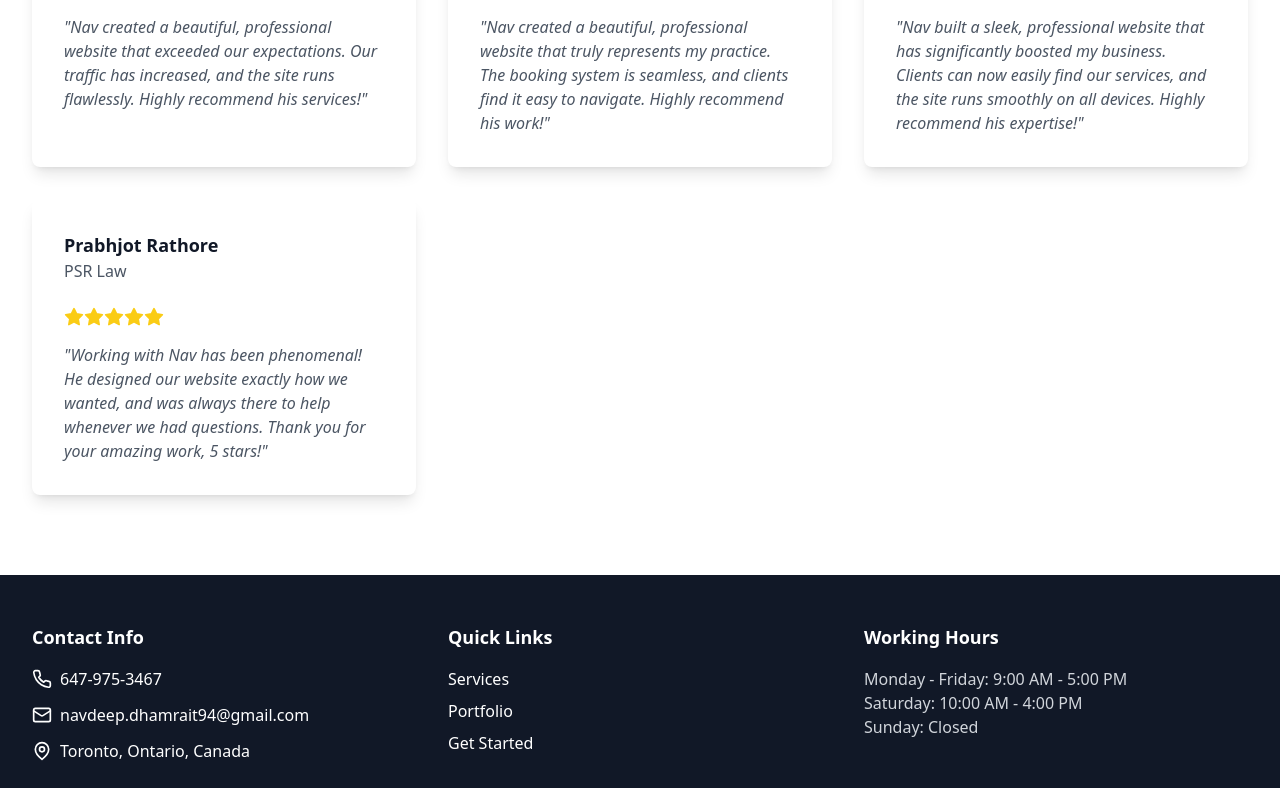
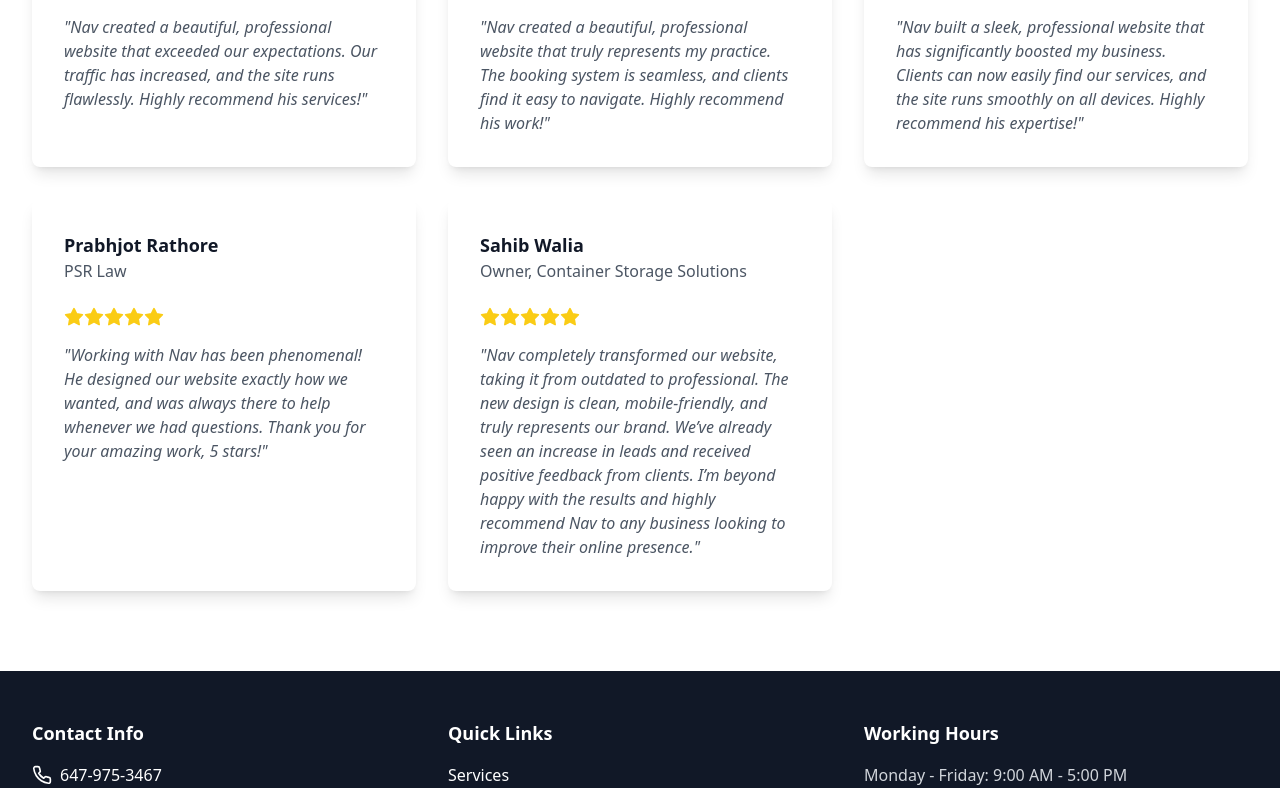
Before and after one commit to nav-commits/WebsiteBusiness, a React (Vite) app: page /testimonials in a window 1280 px wide. Shown: the part 609-1397 px from the top of the page. Built offline with nearby package versions, Linux system fonts and the light colour scheme.

Commit message:
aded test

```diff
--- a/src/pages/Testimonials.tsx
+++ b/src/pages/Testimonials.tsx
@@ -24,6 +24,12 @@ const Testimonials = () => {
       name: "Prabhjot Rathore",
       role: "PSR Law",
       content: "Working with Nav has been phenomenal! He designed our website exactly how we wanted, and was always there to help whenever we had questions. Thank you for your amazing work, 5 stars!",
+      rating: 5
+    },
+    {
+      name: "Sahib Walia",
+      role: "Owner, Container Storage Solutions",
+      content: "Nav completely transformed our website, taking it from outdated to professional. The new design is clean, mobile-friendly, and truly represents our brand. We’ve already seen an increase in leads and received positive feedback from clients. I’m beyond happy with the results and highly recommend Nav to any business looking to improve their online presence.",
       rating: 5
     }
   ];
```
